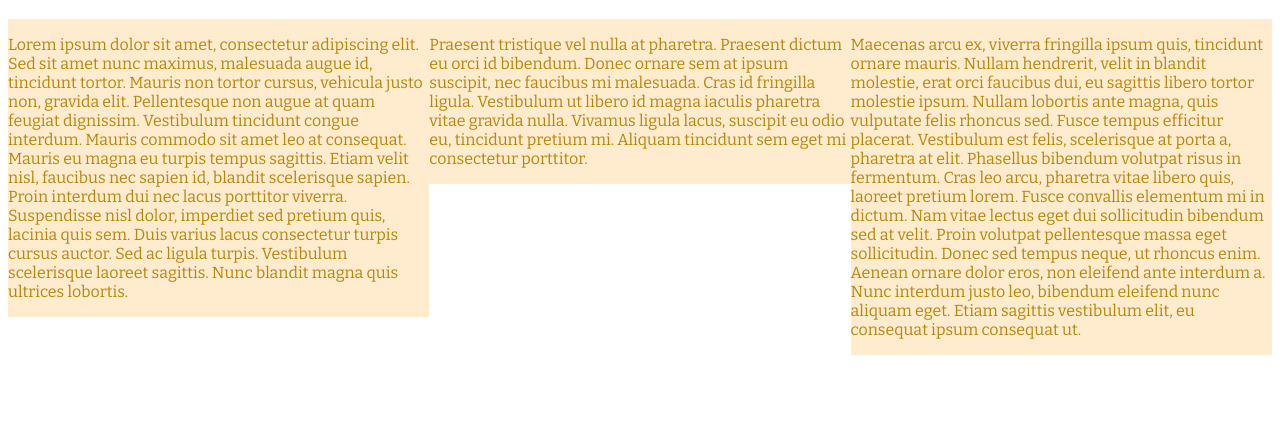
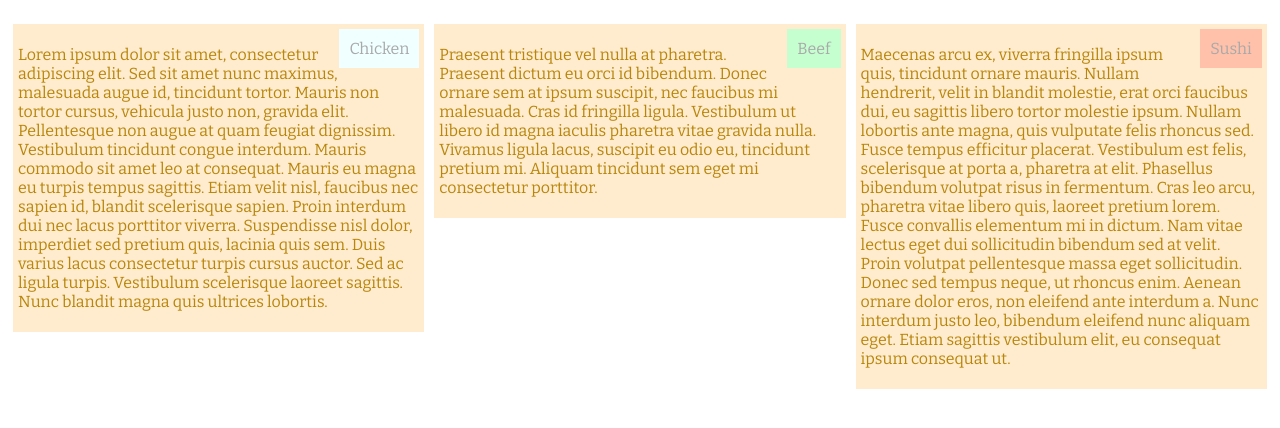
Before and after one commit to aldonogueira/coursera-test, a plain HTML site: page semana2/index.html in a window 1280 px wide. Shown: the part 62-490 px from the top of the page. Drawn offline with nearby package versions, Linux system fonts and the light colour scheme; a web font is replaced by a local one.

Commit message:
Região de título

```diff
--- a/semana2/css/styles.css
+++ b/semana2/css/styles.css
@@ -7,10 +7,30 @@ h1 {
   font-family: 'Macondo', cursive;
 }
 
+div {
+  float: right;
+  color: darkgrey;
+  padding: 10px;
+}
+
+#chicken {
+  background-color: azure;
+}
+
+#beef {
+  background-color: rgb(197, 255, 208);
+}
+
+#sushi {
+  background-color: #ffc1aa;
+}
+
 section {
   float: left;
   background-color: blanchedalmond;
   color: darkgoldenrod;
+  padding: 5px;
+  border: 5px solid white;
 }
 
 /* Desktop */
--- a/semana2/index.html
+++ b/semana2/index.html
@@ -11,13 +11,22 @@
 <body>
   <h1>Exercício semana 2</h1>
   <section class="col-desktop-3 col-tablet-6 col-mobile-12">
-    <p>Lorem ipsum dolor sit amet, consectetur adipiscing elit. Sed sit amet nunc maximus, malesuada augue id, tincidunt tortor. Mauris non tortor cursus, vehicula justo non, gravida elit. Pellentesque non augue at quam feugiat dignissim. Vestibulum tincidunt congue interdum. Mauris commodo sit amet leo at consequat. Mauris eu magna eu turpis tempus sagittis. Etiam velit nisl, faucibus nec sapien id, blandit scelerisque sapien. Proin interdum dui nec lacus porttitor viverra. Suspendisse nisl dolor, imperdiet sed pretium quis, lacinia quis sem. Duis varius lacus consectetur turpis cursus auctor. Sed ac ligula turpis. Vestibulum scelerisque laoreet sagittis. Nunc blandit magna quis ultrices lobortis.</p>
+    <div id="chicken">Chicken</div>
+    <p>
+      Lorem ipsum dolor sit amet, consectetur adipiscing elit. Sed sit amet nunc maximus, malesuada augue id, tincidunt tortor. Mauris non tortor cursus, vehicula justo non, gravida elit. Pellentesque non augue at quam feugiat dignissim. Vestibulum tincidunt congue interdum. Mauris commodo sit amet leo at consequat. Mauris eu magna eu turpis tempus sagittis. Etiam velit nisl, faucibus nec sapien id, blandit scelerisque sapien. Proin interdum dui nec lacus porttitor viverra. Suspendisse nisl dolor, imperdiet sed pretium quis, lacinia quis sem. Duis varius lacus consectetur turpis cursus auctor. Sed ac ligula turpis. Vestibulum scelerisque laoreet sagittis. Nunc blandit magna quis ultrices lobortis.
+    </p>
   </section>
   <section class="col-desktop-3 col-tablet-6 col-mobile-12">
-    <p>Praesent tristique vel nulla at pharetra. Praesent dictum eu orci id bibendum. Donec ornare sem at ipsum suscipit, nec faucibus mi malesuada. Cras id fringilla ligula. Vestibulum ut libero id magna iaculis pharetra vitae gravida nulla. Vivamus ligula lacus, suscipit eu odio eu, tincidunt pretium mi. Aliquam tincidunt sem eget mi consectetur porttitor.</p>
+    <div id="beef">Beef</div>
+    <p>
+      Praesent tristique vel nulla at pharetra. Praesent dictum eu orci id bibendum. Donec ornare sem at ipsum suscipit, nec faucibus mi malesuada. Cras id fringilla ligula. Vestibulum ut libero id magna iaculis pharetra vitae gravida nulla. Vivamus ligula lacus, suscipit eu odio eu, tincidunt pretium mi. Aliquam tincidunt sem eget mi consectetur porttitor.
+    </p>
   </section>
   <section class="col-desktop-3 col-tablet-12 col-mobile-12">
-    <p>Maecenas arcu ex, viverra fringilla ipsum quis, tincidunt ornare mauris. Nullam hendrerit, velit in blandit molestie, erat orci faucibus dui, eu sagittis libero tortor molestie ipsum. Nullam lobortis ante magna, quis vulputate felis rhoncus sed. Fusce tempus efficitur placerat. Vestibulum est felis, scelerisque at porta a, pharetra at elit. Phasellus bibendum volutpat risus in fermentum. Cras leo arcu, pharetra vitae libero quis, laoreet pretium lorem. Fusce convallis elementum mi in dictum. Nam vitae lectus eget dui sollicitudin bibendum sed at velit. Proin volutpat pellentesque massa eget sollicitudin. Donec sed tempus neque, ut rhoncus enim. Aenean ornare dolor eros, non eleifend ante interdum a. Nunc interdum justo leo, bibendum eleifend nunc aliquam eget. Etiam sagittis vestibulum elit, eu consequat ipsum consequat ut.</p>
+    <div id="sushi">Sushi</div>
+    <p>
+      Maecenas arcu ex, viverra fringilla ipsum quis, tincidunt ornare mauris. Nullam hendrerit, velit in blandit molestie, erat orci faucibus dui, eu sagittis libero tortor molestie ipsum. Nullam lobortis ante magna, quis vulputate felis rhoncus sed. Fusce tempus efficitur placerat. Vestibulum est felis, scelerisque at porta a, pharetra at elit. Phasellus bibendum volutpat risus in fermentum. Cras leo arcu, pharetra vitae libero quis, laoreet pretium lorem. Fusce convallis elementum mi in dictum. Nam vitae lectus eget dui sollicitudin bibendum sed at velit. Proin volutpat pellentesque massa eget sollicitudin. Donec sed tempus neque, ut rhoncus enim. Aenean ornare dolor eros, non eleifend ante interdum a. Nunc interdum justo leo, bibendum eleifend nunc aliquam eget. Etiam sagittis vestibulum elit, eu consequat ipsum consequat ut.
+    </p>
   </section>
 </body>
 </html>
```
